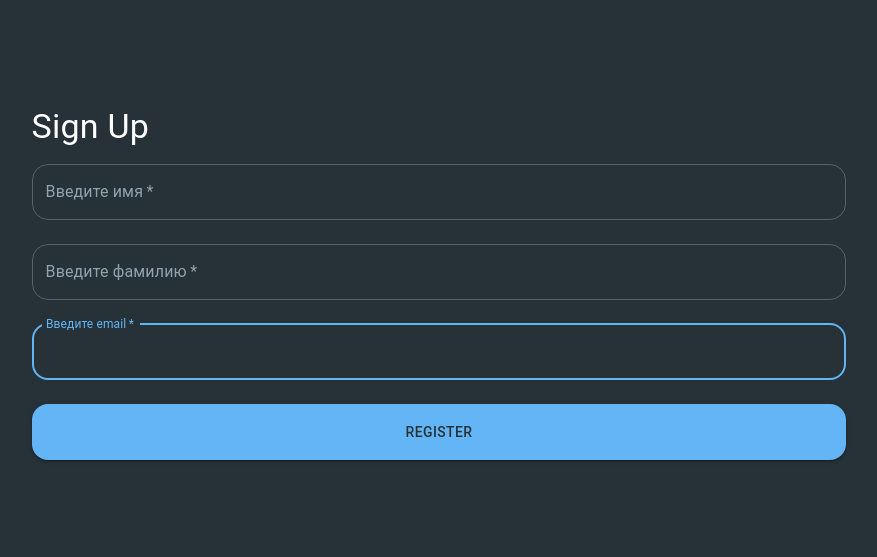
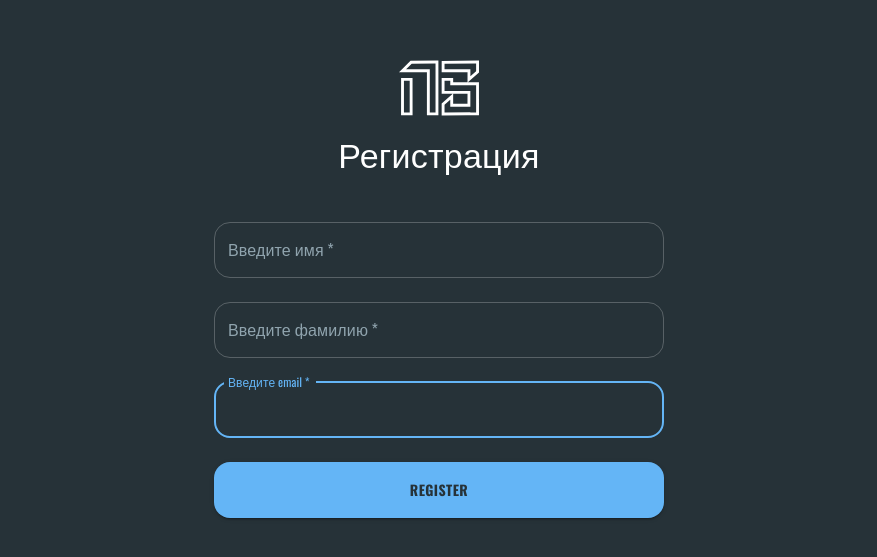
Before and after one commit to script696/script-panel, a React (Create React App) app: page /signup in a window 1280 px wide. Shown: the part 125-682 px from the top of the page, without its empty margins (201-1078 px from the left). Built offline with nearby package versions, Linux system fonts and the light colour scheme.

Commit message:
feat: add registration page

```diff
--- a/package.json
+++ b/package.json
@@ -29,11 +29,12 @@
   },
   "scripts": {
     "start": "react-scripts start",
-    "dev": "PORT=4000 react-scripts start",
+    "dev": "react-scripts start -p 3005",
     "build": "react-scripts build",
     "test": "react-scripts test",
     "eject": "react-scripts eject"
   },
+
   "eslintConfig": {
     "extends": [
       "react-app",
--- a/public/index.html
+++ b/public/index.html
@@ -10,7 +10,9 @@
       content="Web site created using create-react-app"
     />
     <link rel="apple-touch-icon" href="%PUBLIC_URL%/logo192.png" />
-
+    <link rel="preconnect" href="https://fonts.googleapis.com">
+    <link rel="preconnect" href="https://fonts.gstatic.com" crossorigin>
+    <link href="https://fonts.googleapis.com/css2?family=Oswald:wght@400;500;700&display=swap" rel="stylesheet">
     <link rel="manifest" href="%PUBLIC_URL%/manifest.json" />
 
     <title>React App</title>
--- /dev/null
+++ b/src/components/Logo/Logo.tsx
@@ -0,0 +1,17 @@
+import Box, { BoxProps } from "@mui/material/Box";
+import { ReactComponent as LogoSvg } from "../../assets/img/logo.svg";
+
+type LogoProps = {
+  colored?: boolean;
+  size?: number;
+} & BoxProps;
+
+const Logo = ({ colored = false, size = 40, ...boxProps }: LogoProps) => {
+  return (
+    <Box {...boxProps}>
+      <LogoSvg height={size} width={size} />
+    </Box>
+  );
+};
+
+export default Logo;
--- a/src/components/index.ts
+++ b/src/components/index.ts
@@ -1 +1,2 @@
 export { default as AppRouter } from "./AppRouter/AppRouter";
+export { default as Logo } from "./Logo/Logo";
--- a/src/layouts/AuthLayout/AuthLayout.tsx
+++ b/src/layouts/AuthLayout/AuthLayout.tsx
@@ -1,5 +1,6 @@
 import { Grid } from "@mui/material";
 import { ReactNode } from "react";
+import { Logo } from "../../components";
 
 type IAuthLayout = {
   children: ReactNode;
@@ -12,8 +13,8 @@ const AuthLayout = ({ children }: IAuthLayout) => {
       justifyContent="center"
       alignItems="center"
       component="main"
-      maxWidth="xs"
-      style={{ minHeight: "100vh" }}
+      // style={{ minHeight: "100vh" }}
+      sx={{ minHeight: "100vh" }}
     >
       {children}
     </Grid>
--- a/src/pages/Registration/Registration.tsx
+++ b/src/pages/Registration/Registration.tsx
@@ -2,10 +2,10 @@ import AuthLayout from "../../layouts/AuthLayout/AuthLayout";
 import Box from "@mui/material/Box";
 import { useFormik } from "formik";
 import * as Yup from "yup";
-import { TextField } from "@mui/material";
+import { Grid, TextField } from "@mui/material";
 import Typography from "@mui/material/Typography";
 import LoadingButton from "@mui/lab/LoadingButton";
-// import LoadingButton from "@mui/lab/LoadingButton";
+import { Logo } from "../../components";
 
 type FormValues = {
   email: string;
@@ -32,7 +32,6 @@ const Registration = () => {
         .required("common.validations.required"),
     }),
     onSubmit: (values) => {
-      console.log("here");
       handleRegister(values);
     },
   });
@@ -43,10 +42,12 @@ const Registration = () => {
 
   return (
     <AuthLayout>
+      <Grid container direction="column" alignItems="center" maxWidth={450}>
+        <Logo size={80} />
+        <Typography component="h2" variant="h4" mb={4}>
+          Регистрация
+        </Typography>
         <Box component="form" noValidate onSubmit={formik.handleSubmit}>
-        <Typography component="h2" variant="h4">
-          Sign Up
-        </Typography>
           <TextField
             margin="normal"
             required
@@ -104,6 +105,7 @@ const Registration = () => {
             Register
           </LoadingButton>
         </Box>
+      </Grid>
     </AuthLayout>
   );
 };
--- a/src/theme/index.ts
+++ b/src/theme/index.ts
@@ -1,6 +1,7 @@
 import { darkPalette, lightPalette } from "./palette";
 import { createTheme } from "@mui/material/styles";
 import { createThemeComponents } from "./components";
+import typography from "./typography";
 
 interface ICreateMuiTheme {
   mode: "dark" | "light";
@@ -11,6 +12,7 @@ const createMuiTheme = ({ mode }: ICreateMuiTheme) => {
 
   const baseTheme = createTheme({
     palette,
+    typography,
   });
 
   return createTheme(
--- /dev/null
+++ b/src/theme/typography.ts
@@ -0,0 +1,22 @@
+const typography = {
+  fontFamily: "Oswald, sans-serif",
+  fontWeightMedium: 700,
+  fontWeightBold: 800,
+  h1: {
+    fontWeight: 800,
+    fontSize: "2rem",
+    letterSpacing: 0,
+  },
+  h2: {
+    fontWeight: 800,
+    fontSize: "1.5rem",
+    letterSpacing: 0,
+  },
+  h3: {
+    fontWeight: 800,
+    fontSize: "1.375rem",
+    letterSpacing: 0,
+  },
+};
+
+export default typography;
```
Also changed, not shown: src/assets/img/logo.svg (added). Lines whose indentation alone changed are shown as unchanged.
